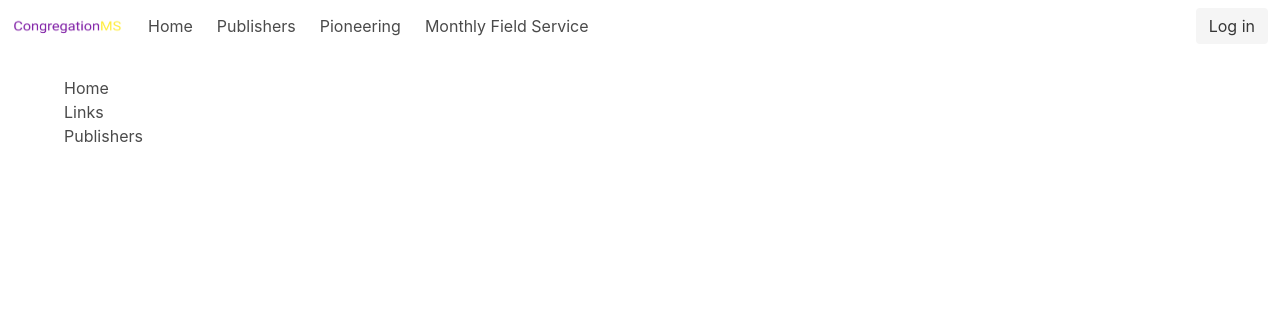
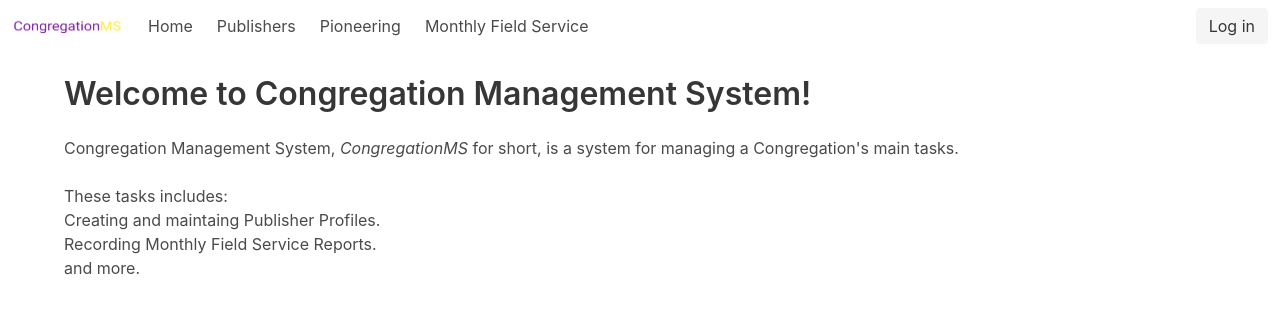
Before and after one commit to hanztura/congregationms, a Django app: template congregationms/templates/system/home.html in a window 1280 px wide. Shown: the top 336 px of the page. Run offline with Django 3.2, Linux system fonts and the light colour scheme; the template is opened without the code that fills it, so the values that code supplies are empty.

Commit message:
small fixes and improvements

```diff
--- a/congregationms/reports/views.py
+++ b/congregationms/reports/views.py
@@ -64,6 +64,10 @@
         if self.object.pioneering:
             if self.object.pioneering.pioneer_type == 'RP':
                 context['is_rp'] = True
+
+        pioneering = self.object.pioneering
+        if pioneering:
+            context['pioneering'] = pioneering.pioneer_type
 
         context['publisher_slug'] = self.object.publisher.slug
 
--- a/congregationms/templates/base.html
+++ b/congregationms/templates/base.html
@@ -33,14 +33,6 @@
       </div>
 
       <main class="container" id="app">
-        {% if messages %}
-          <ul>
-            {% for message in messages %}
-              <li class="is-{{ message.tags }}">{{message}}</li>
-            {% endfor %}
-          </ul>
-        {% endif %}
-
         {% block main %}
         {% endblock main %}
       </main>
--- a/congregationms/templates/system/home.html
+++ b/congregationms/templates/system/home.html
@@ -1,10 +1,16 @@
 {% extends "base.html" %}
 
 {% block main %}
-  <h1>Home</h1>
+  <h1 class="title">Welcome to Congregation Management System!</h1>
 
-  <p>Links</p>
-  <ul>
-    <li>Publishers</li>
-  </ul>
+  <p>Congregation Management System, <em>CongregationMS</em> for short, is a system for managing a Congregation's main tasks.</p>
+  <br>
+  <p>
+    These tasks includes:
+    <ul>
+      <li>Creating and maintaing Publisher Profiles.</li>
+      <li>Recording Monthly Field Service Reports.</li>
+      <li>and more.</li>
+    </ul>
+  </p>
 {% endblock main %}
```
Also changed, not shown: congregationms/templates/aside.html (+16 -0 lines), congregationms/templates/reports/monthlyfieldservice_detail.html (+8 -3 lines).
